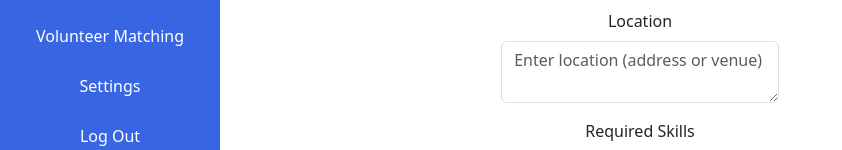
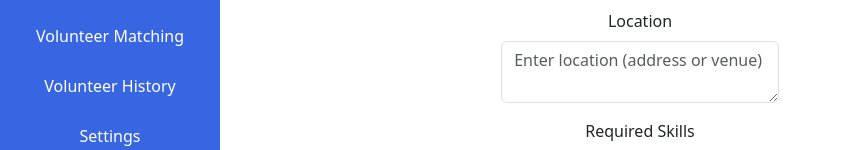
Before and after one commit to Muhammad-Wajeeh/4353-Software-Design-Project-, a React (Vite) app in the folder Client/: page /EventManagement in a window 1280 px wide. Shown: the part 291-441 px from the top of the page, without its empty margins (0-842 px from the left). Built offline with nearby package versions, Linux system fonts and the light colour scheme.

Commit message:
added missing volunteer hitory to sidebar

```diff
--- a/Client/src/Pages/Sidebar.jsx
+++ b/Client/src/Pages/Sidebar.jsx
@@ -43,9 +43,8 @@ function Sidebar() {
             </Badge>
           )}
         </Nav.Link>
-        <Nav.Link href="/VolunteerMatching">
-          Volunteer Matching
-        </Nav.Link>
+        <Nav.Link href="/VolunteerMatching">Volunteer Matching</Nav.Link>
+        <Nav.Link href="/VolunteerHistory">Volunteer History</Nav.Link>
         <Nav.Link href="/settings"> Settings</Nav.Link>
         <Nav.Link href="/logout"> Log Out</Nav.Link>
       </Nav>
```
